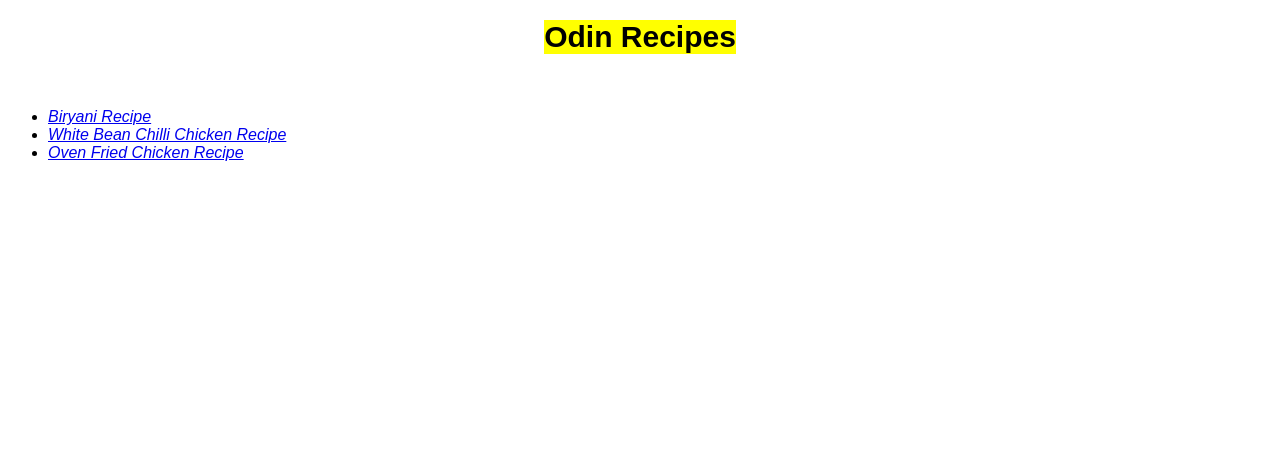
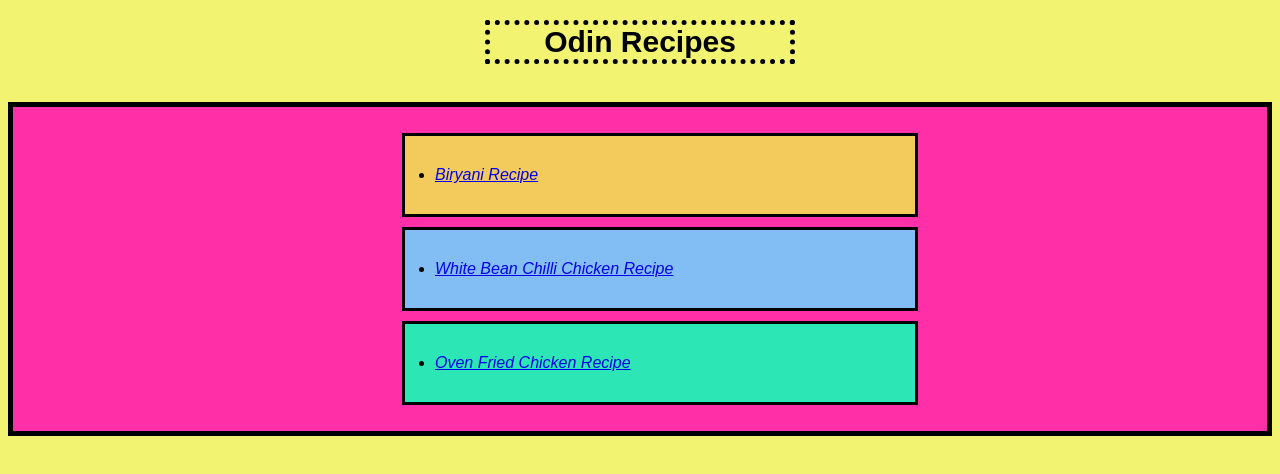
Before and after one commit to nanip9997/odin-recipes, a plain HTML site: page index.html in a window 1280 px wide. Drawn offline with Linux system fonts and the light colour scheme.

Commit message:
Change the landing page

```diff
--- a/index.html
+++ b/index.html
@@ -7,14 +7,31 @@
     <link rel="stylesheet" href="styles.css">
 </head>
 <body>
-        <h1 id="title" >Odin Recipes</h1>
+
+    <h1 id="title" >Odin Recipes</h1>
+
+
         <br>
-        <ul>
+       <div class="container"> <ul>
+
+
+        <div class="list" id="list1">
             <li><a  href="./recipes/biryani.html" target="_blank" rel="noopener norefferer">Biryani Recipe</a></li>
-             <li><a  href="./recipes/whitebeanchickenchilli.html"target="_blank" rel="noopener norefferer">White Bean Chilli Chicken Recipe</a></li>
-             <li><a  href="./recipes/ovenfriedchicken.html"target="_blank" rel="noopener norefferer">Oven Fried Chicken Recipe</a></li>
+        </div>
 
-        </ul>
+            <div class="list" id="list2">
+                <li><a  href="./recipes/whitebeanchickenchilli.html"target="_blank" rel="noopener norefferer">White Bean Chilli Chicken Recipe</a></li>
+            </div>
+
+
+          <div class="list" id="list3">
+            <li><a  href="./recipes/ovenfriedchicken.html"target="_blank" rel="noopener norefferer">Oven Fried Chicken Recipe</a></li>
+          </div>
+
+
+
+
+        </ul> </div>
 
 
 
--- a/styles.css
+++ b/styles.css
@@ -1,20 +1,67 @@
+body{
+    background-color: rgb(243, 243, 114);
+}
+
+
 h1{
-    background-color: yellow;
+
 
     color: black;
     font-size:30px;
     font-family: Arial,"Times New Roman", sans-serif;
+   border: 5px dotted ;
+
     text-align: center;
-    display: table;
+    width: 300px;
     margin-left: auto;
     margin-right: auto;
 
+
+
+
 }
 
+.container{
+    background-color: rgb(255, 47, 168);
+    padding : 10px;
+
+    border: 5px solid ;
+
+
+
+
+
+
+}
 
 a:hover{
     color: red;
 }
+.list{
+    padding: 30px;
+    margin: 50px;
+
+    width: 450px;
+    margin-left: auto;
+    margin-right: auto;
+    border: 3px solid;
+    margin-top: 10px;
+    margin-bottom: 10px;
+}
+
+#list1{
+    background-color: rgb(243, 203, 93);
+}
+
+#list2{
+    background-color: rgb(130, 190, 243);
+}
+#list3{
+    background-color: rgb(44, 231, 181);
+}
+
+
+
 
 
 img{
@@ -44,9 +91,7 @@ h3{
 
     background-color: violet;
 
-
-    margin-left: auto;
-    margin-right: 95.5%;
+    display: inline-block;
 
 }
 .two{
@@ -55,9 +100,7 @@ h3{
 
     background-color: violet;
 
-
-    margin-left: auto;
-    margin-right: 97.6%;
+    display: inline-block;
 
 }
 
```
